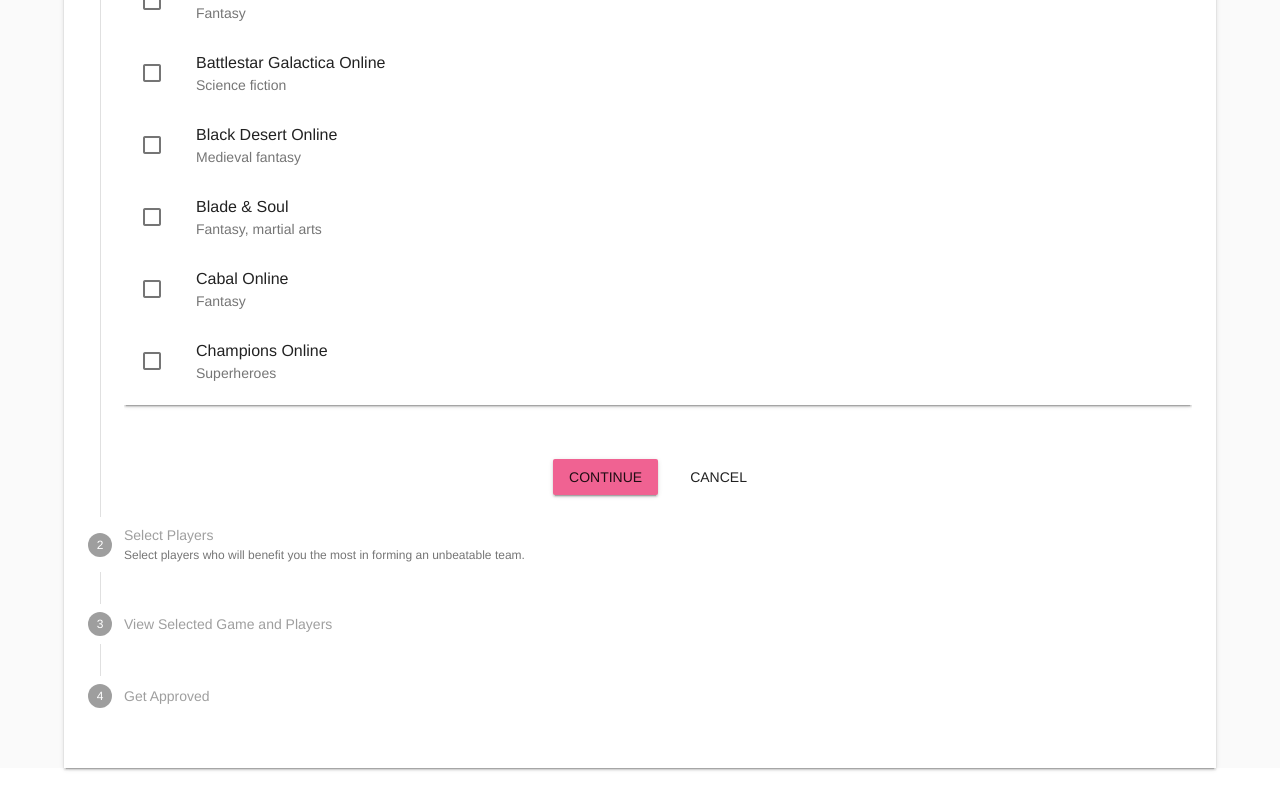
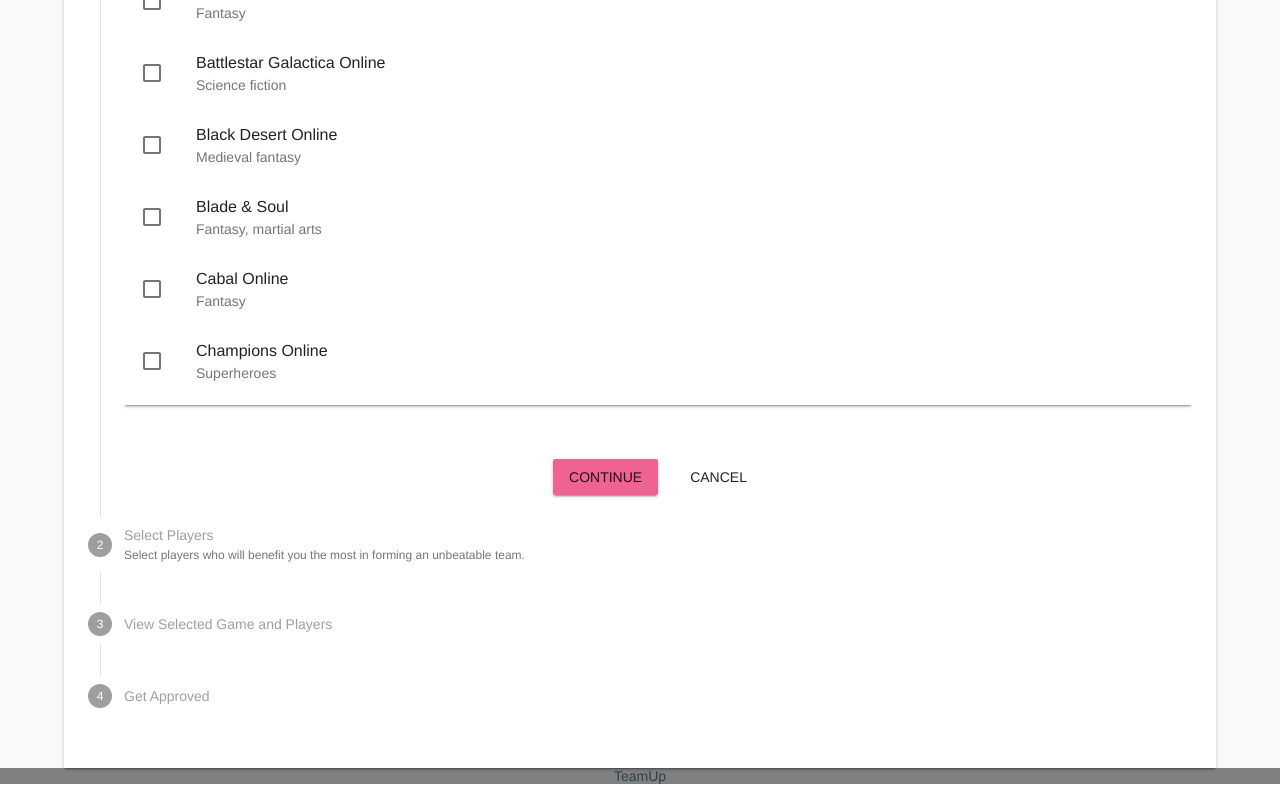
Before and after one commit to jamesdesigns/james-final-vue, a Vue app: page /members in a window 1280 px wide. Shown: the part 1960-2760 px from the top of the page. Before the commit the page ends 2728 px from the top, so only its background shows below. Built offline with nearby package versions, Linux system fonts and the light colour scheme; what vue-draggable would draw is missing.

Commit message:
Add custom directive

```diff
--- a/src/App.vue
+++ b/src/App.vue
@@ -1,7 +1,7 @@
 <template>
   <div id="app">
       <main-header></main-header>
-   <!-- <p v-highlight:background.delayed="'gray'">TeamUp</p> -->
+    <p v-highlight:background.delayed="'gray'">TeamUp</p>
   </div>
 </template>
 <script>
```
